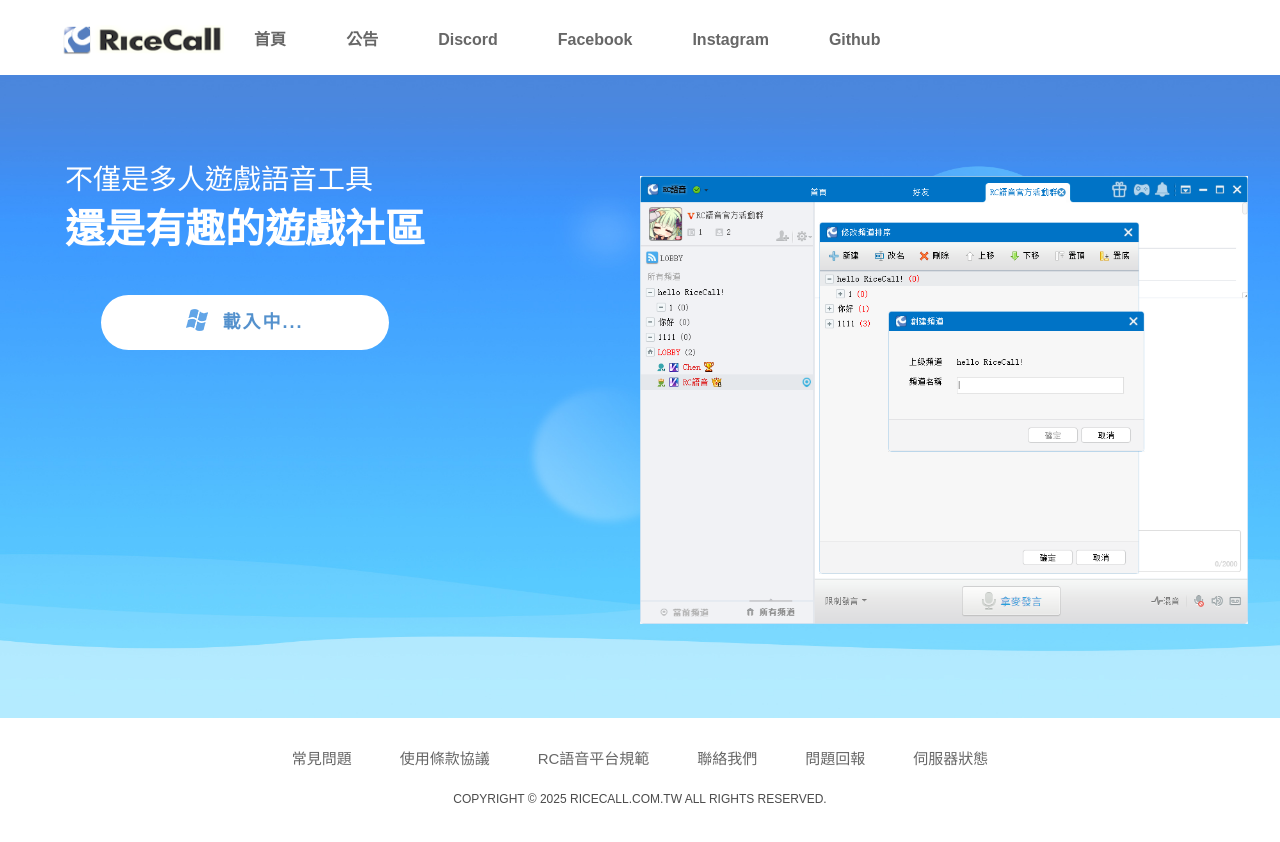
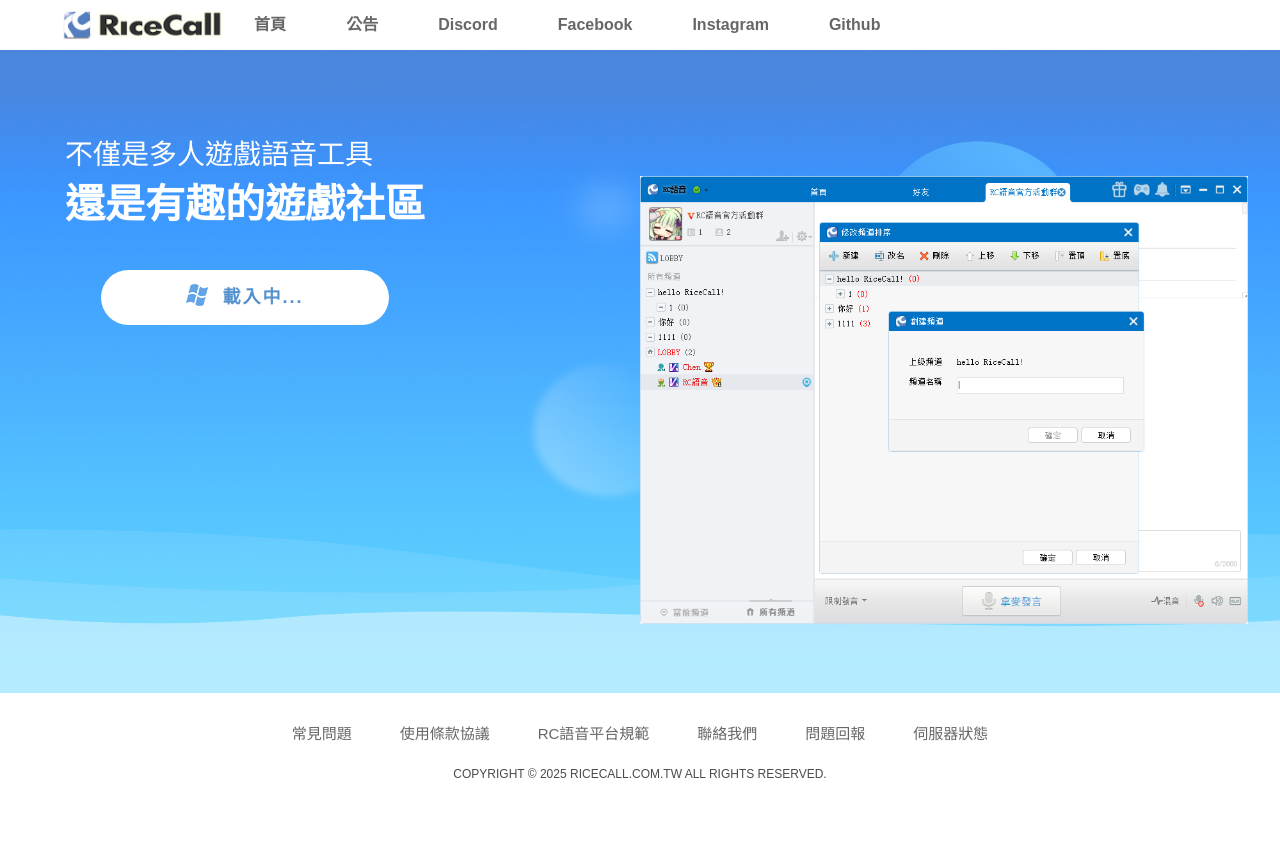
Before and after one commit to cstrikeasia/rc-website, a Next.js app: page / in a window 1280 px wide. Shown: the top 842 px of the page. Built offline with nearby package versions, Linux system fonts and the light colour scheme; no server answers.

Commit message:
fix: css

```diff
--- a/components/client_part/AnnouncementContentClientPart.tsx
+++ b/components/client_part/AnnouncementContentClientPart.tsx
@@ -19,7 +19,7 @@
 
 export default function AnnouncementContentClientPart({ announcement }: AnnouncementContentProps) {
     return (
-        <div className={`${content["main"]} ${main["detailMain"]}`}>
+        <div className={`${content["main"]} ${main["main"]}`}>
             <div className={`${content["wrapper"]} ${main["detailWrapper"]}`}>
                 <div className={main["detailContentContainer"]}>
                     <div className={main["detailHeader"]}>
--- a/styles/announcementDetail.module.css
+++ b/styles/announcementDetail.module.css
@@ -1,3 +1,6 @@
+.main {
+    font-size: 1.2rem;
+}
 .detailContentContainer {
     background-color: #fff;
     padding: 30px 40px;
--- a/styles/common/header.module.css
+++ b/styles/common/header.module.css
@@ -1,7 +1,7 @@
 /** Header **/
 .header {
-  height: 25px;
-  padding: 25px 0;
+  height: auto;
+  padding: 10px 0;
 }
 
 .wrapper {
```
Also changed, not shown: styles/announcement.module.css (+2 -8 lines).
